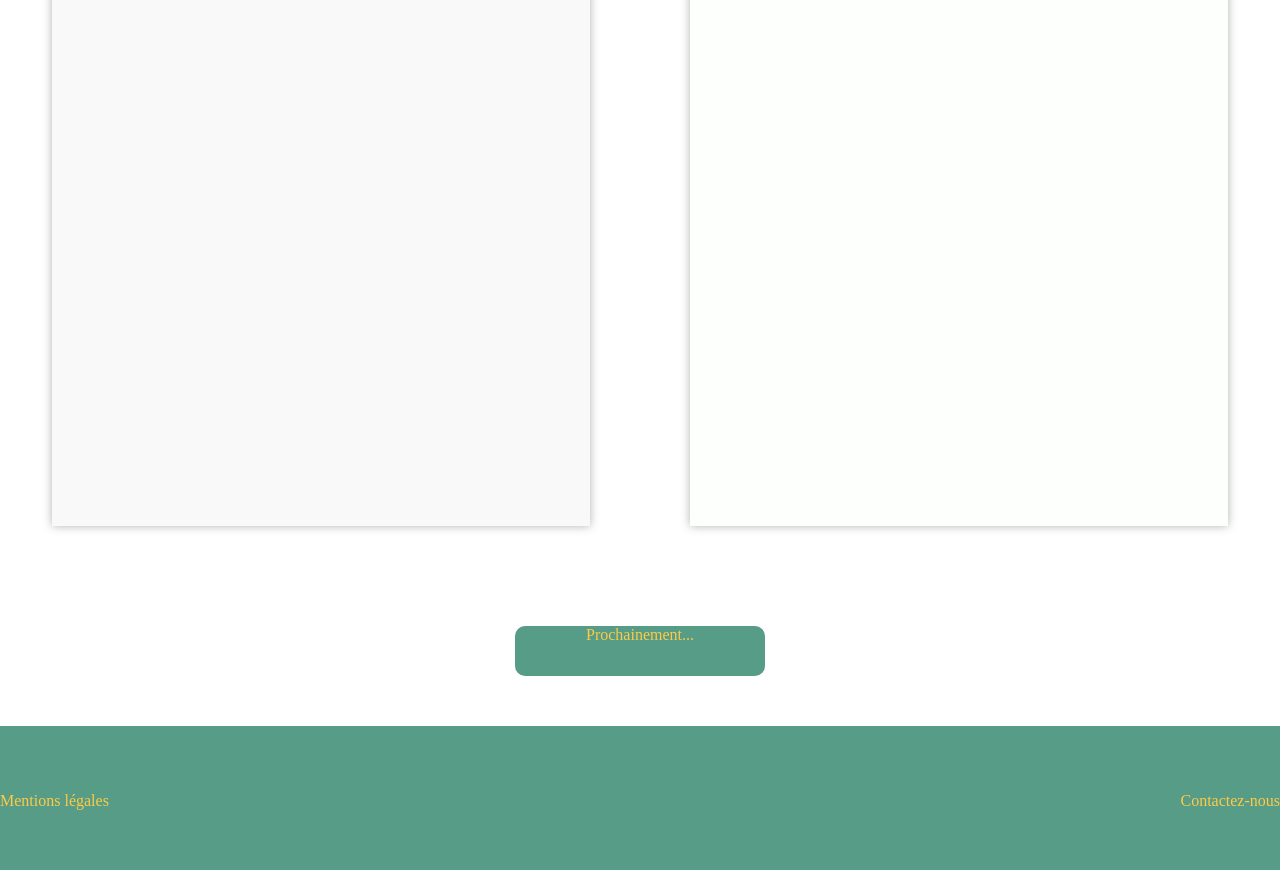
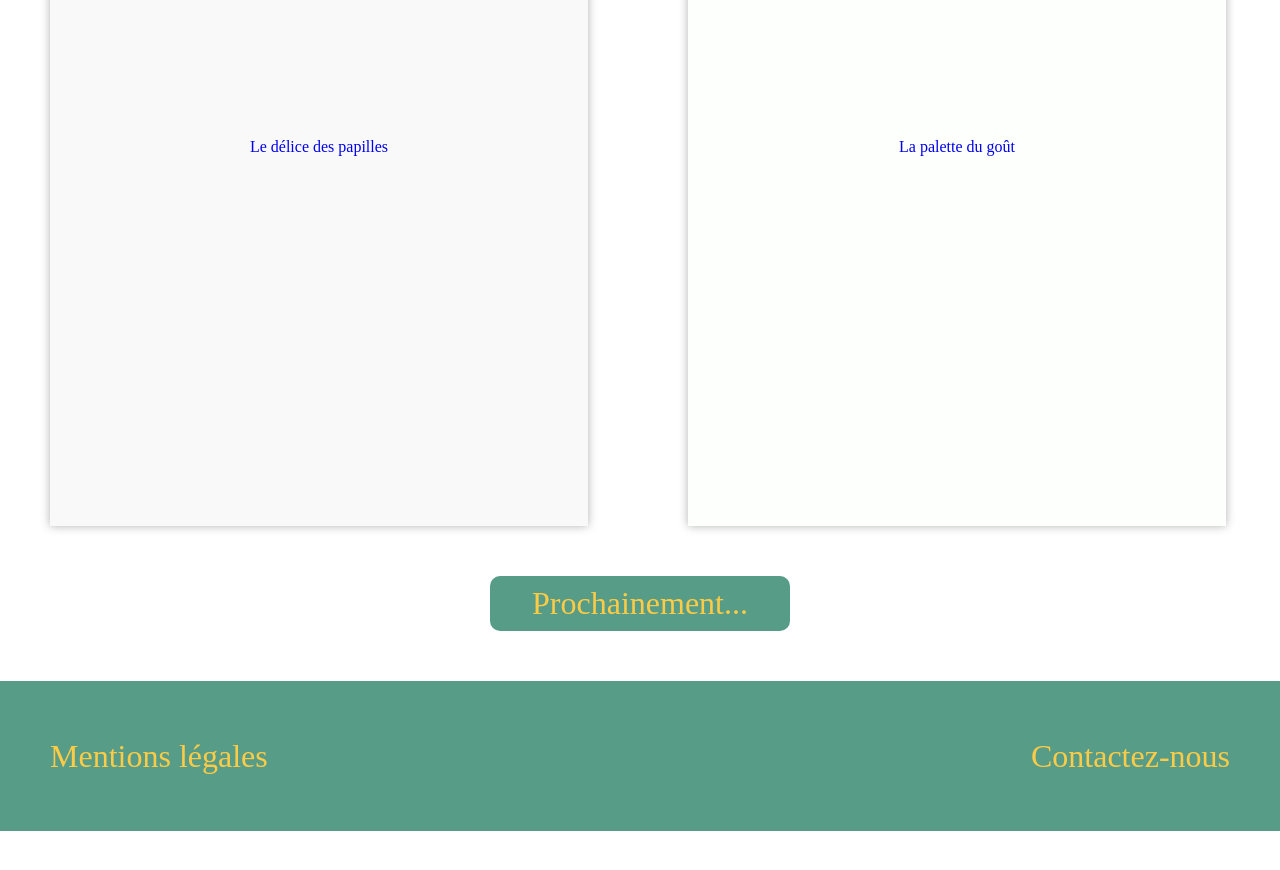
Before and after one commit to wilodorico/ohmyfood, a website: page index.html in a window 1280 px wide. Shown: the part 1340-2210 px from the top of the page. After the commit the page ends 2171 px from the top, so only its background shows below. Drawn offline with Linux system fonts and the light colour scheme.

Commit message:
creation de la pge note.html, mixin menu-card, bloc-footer, variable font-size

```diff
--- a/index.html
+++ b/index.html
@@ -3,6 +3,8 @@
 <head>
     <meta charset="UTF-8">
     <meta name="viewport" content="width=device-width, initial-scale=1.0">
+    <link rel="stylesheet" href="https://use.fontawesome.com/releases/v5.13.0/css/all.css">
+    <link rel="stylesheet" href="https://use.fontawesome.com/releases/v5.13.0/css/v4-shims.css">
     <link rel="stylesheet" href="css/style.css">
     <title>Ohmyfood</title>
 </head>
@@ -13,38 +15,39 @@
 
     <main>
         <article class="grid">
-            <a href="#" class="grid__card--note">
-                <h3>La note enchantée</h3>
+            <a href="menus/note/note.html" class="grid__card--note">
+                <i class="fas fa-music"></i>
+                <h2>La note enchantée</h2>
                 <p></p>
             </a>
 
             <a href="#" class="grid__card--chic">
-                <h3>Le chic à la française</h3>
+                <h2>Le chic à la française</h2>
                 <p></p>
             </a>
 
             <a href="#" class="grid__card--delice">
-                <h3>Le délice des papilles</h3>
+                <h2>Le délice des papilles</h2>
                 <p></p>
             </a>
 
             <a href="#" class="grid__card--palette">
-                <h3>La palette du goût</h3>
+                <h2>La palette du goût</h2>
                 <p></p>
             </a>
         </article>
 
         <div class="btn">
-            <p>Prochainement...</p>
+            <p>Prochainement<span>...</span></p>
         </div>
     </main>
 
     <footer class="footer">
-        <section class="bloc-mention">
+        <section class="footer__bloc mention">
             <h2>Mentions légales</h2>
         </section>
 
-        <section>
+        <section class="footer__bloc contact">
             <h2>Contactez-nous</h2>
         </section>
     </footer>
--- a/sass/base/_base.scss
+++ b/sass/base/_base.scss
@@ -6,4 +6,5 @@ body {
 main {
     display: flex;
     flex-direction: column;
+    justify-content: center;
 }
--- /dev/null
+++ b/sass/components/_bloc-footer.scss
@@ -0,0 +1,4 @@
+.footer__bloc {
+    @include bloc-footer;
+
+}
--- a/sass/components/_button.scss
+++ b/sass/components/_button.scss
@@ -1,10 +1,13 @@
 .btn {
-    height: 50px;
-    width: 250px;
-    margin: 50px;
+    display: flex;
+    justify-content: center;
+    align-items: center;
+    height: 55px;
+    width: 300px;
+    margin-bottom: 50px;
     border-radius: 10px;
     align-self: center;
     background: $color-primary;
     color: $color-secondary;
-    text-align: center;
+    font-size: map-get($font-size, label);
 }
--- a/sass/components/_grid.scss
+++ b/sass/components/_grid.scss
@@ -1,7 +1,6 @@
 .grid {
     display: flex;
     flex-wrap: wrap;
-    justify-content: center;
 
     &__card--note {
         @include card (#fcdfdb);
--- /dev/null
+++ b/sass/layouts/_card-menu.scss
@@ -0,0 +1,12 @@
+.menu {
+    display: flex;
+    flex-direction: column;
+    align-items: center;
+    font-size: map-get($font-size, titre);
+
+    &__card {
+        @include menu-card(#fcdfdb);
+    }
+
+
+}
--- a/sass/layouts/_header.scss
+++ b/sass/layouts/_header.scss
@@ -4,7 +4,7 @@
     display: flex;
     justify-content: center;
     align-items: center;
-    font-size: 7rem;
+    font-size: map-get($font-size, titre);
     &__heading {
         color: $color-secondary;
     }
--- a/sass/main.scss
+++ b/sass/main.scss
@@ -4,5 +4,7 @@
 @import "base/base";
 @import "components/button";
 @import "components/grid.scss";
+@import "components/bloc-footer";
 @import "layouts/header";
 @import "layouts/footer";
+@import "layouts/card-menu";
--- a/sass/utils/_mixins.scss
+++ b/sass/utils/_mixins.scss
@@ -1,10 +1,32 @@
 @mixin card ($color: #ddd){
+    display: flex;
+    flex-direction: column;
+    align-items: center;
+    justify-content: center;
+    text-decoration: none;
     background: $color;
     height: 758px;
     width: 538px;
     margin: 50px;
 }
 
+@mixin menu-card ($color: #ddd){
+    display: flex;
+    justify-content: center;
+    background: $color;
+    height: 1000px;
+    width: 800px;
+    margin: 50px;
+}
+
+@mixin bloc-footer {
+    display: flex;
+    justify-content: center;
+    align-items: center;
+    margin: map-get($margin, bloc);
+    font-size: map-get($font-size, label);
+}
+
 @mixin shadow-card {
     filter: drop-shadow(0 0 5px rgba(0,0,0,0.3))
 }
--- a/sass/utils/_variables.scss
+++ b/sass/utils/_variables.scss
@@ -1,2 +1,9 @@
+// color
 $color-primary: #579c87;
 $color-secondary: #fdcb46;
+
+// font-size
+$font-size: (titre: 5rem, sous-titre: 4rem, label: 2rem);
+
+//margin
+$margin: (bloc: 50px, titre: 20px, texte: 10px);
```
Also changed, not shown: menus/note/note.html (+16 -0 lines), css/style.css, 1 other file.
